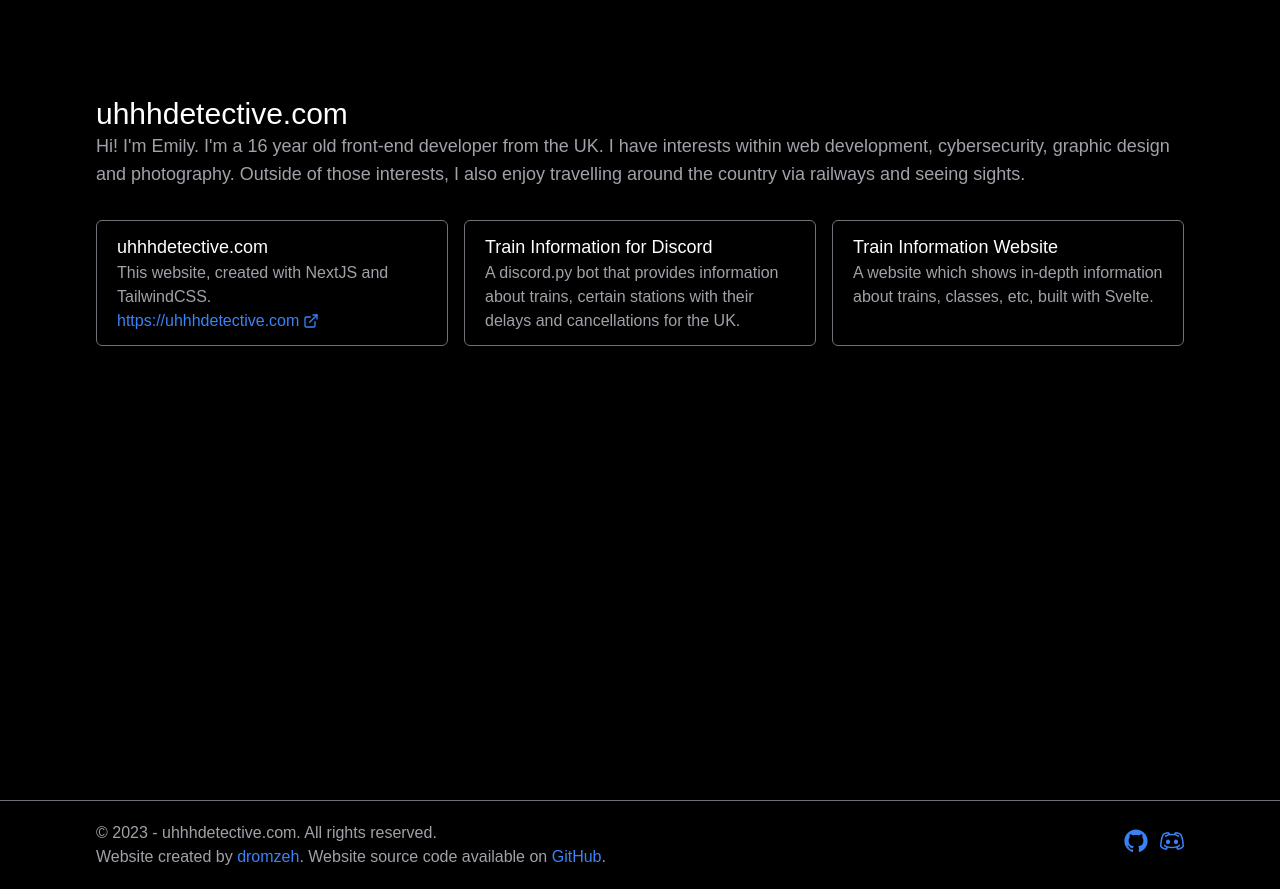
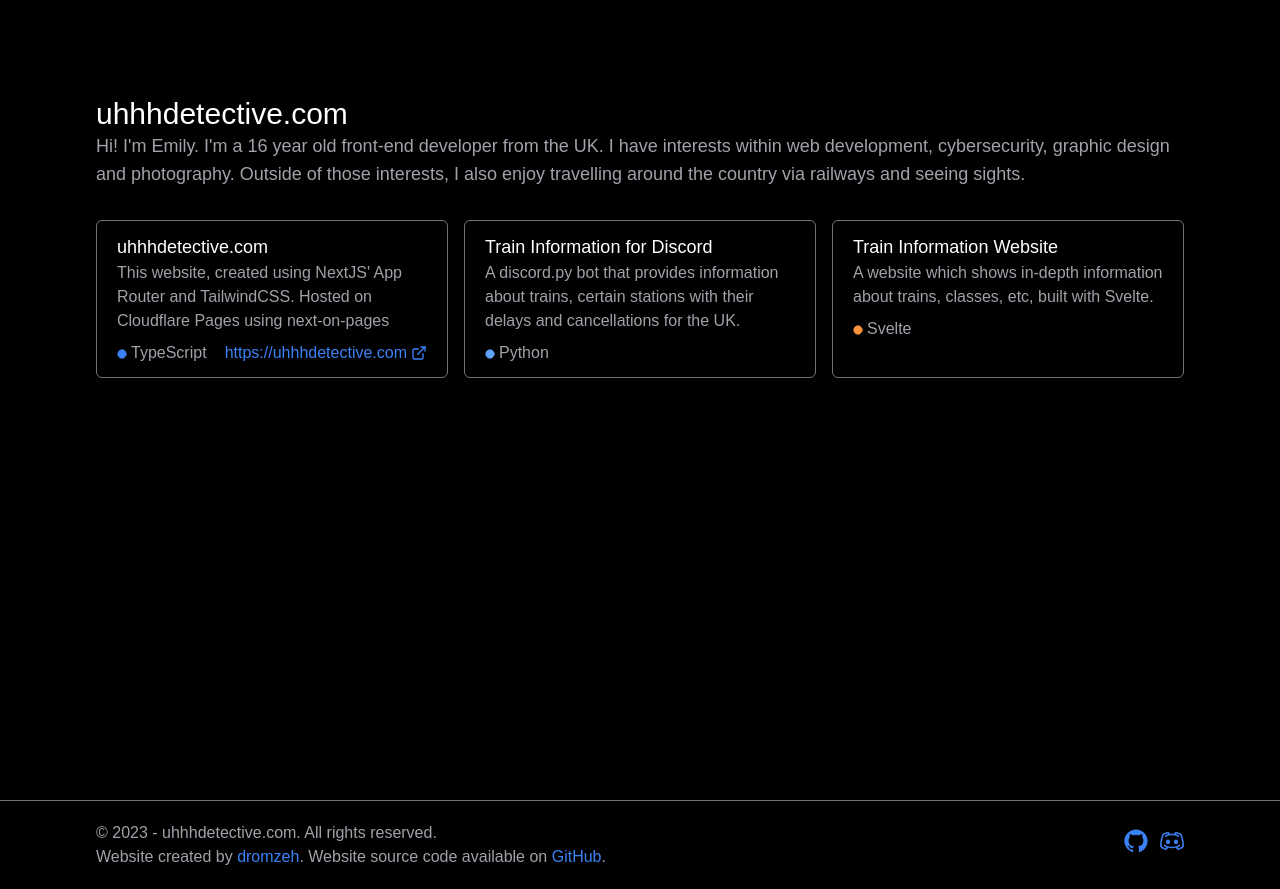
Before and after one commit to detectve/uhhhdetective.com, a Next.js app: page / in a window 1280 px wide. Built offline with nearby package versions, Linux system fonts and the light colour scheme; a web font is replaced by a local one.

Commit message:
project primaryLanguage

```diff
--- a/src/components/projects/projectItem.tsx
+++ b/src/components/projects/projectItem.tsx
@@ -1,14 +1,37 @@
 import { Project } from '@/interfaces/project'
 import Link from 'next/link'
-import { ExternalLink } from 'lucide-react'
+import { ExternalLink, Circle } from 'lucide-react'
 
 export function ProjectItem(project: Project) {
+    interface LanguageColors {
+        [key: string]: string
+    }
+
+    const languagesColor: LanguageColors = {
+        TypeScript: 'text-blue-500',
+        JavaScript: 'text-yellow-500',
+        Python: 'text-blue-400',
+        Svelte: 'text-orange-400',
+    }
+
     return (
         <div className="rounded-md border border-zinc-500 p-3 px-5 transition-colors hover:border-zinc-100">
-            <div>
+            <div className="mb-2">
                 <h1 className="text-lg">{project.name}</h1>
-                <h2 className="text-zinc-400">{project.description}</h2>
+                <p className="text-zinc-400">{project.description}</p>
             </div>
+            <div className="flex justify-between">
+                {project.primaryLanguage && (
+                    <p className="text-zinc-400 flex items-center">
+                        <span
+                            className={`${
+                                languagesColor[project.primaryLanguage]
+                            } transition-colors`}>
+                            <Circle className="inline-block mr-1" size={10} fill='currentColor' />
+                        </span>{' '}
+                        {project.primaryLanguage}
+                    </p>
+                )}
                 {project.url && (
                     <Link
                         href={project.url}
@@ -21,5 +44,6 @@ export function ProjectItem(project: Project) {
                     </Link>
                 )}
             </div>
+        </div>
     )
 }
--- a/src/data/projects.json
+++ b/src/data/projects.json
@@ -3,17 +3,20 @@
         {
             "id": 1,
             "name": "uhhhdetective.com",
-            "description": "This website, created with NextJS and TailwindCSS.",
+            "description": "This website, created using NextJS' App Router and TailwindCSS. Hosted on Cloudflare Pages using next-on-pages",
+            "primaryLanguage": "TypeScript",
             "url": "https://uhhhdetective.com"
         },
         {
             "id": 2,
             "name": "Train Information for Discord",
+            "primaryLanguage": "Python",
             "description": "A discord.py bot that provides information about trains, certain stations with their delays and cancellations for the UK. "
         },
         {
             "id": 3,
             "name": "Train Information Website",
+            "primaryLanguage": "Svelte",
             "description": "A website which shows in-depth information about trains, classes, etc, built with Svelte."
         }
     ]
--- a/src/interfaces/project.ts
+++ b/src/interfaces/project.ts
@@ -2,5 +2,6 @@ export interface Project {
     id: number
     name: string
     description: string
-    url?: string // optional url field as not all projects will have a url to link to
+    primaryLanguage?: string
+    url?: string
 }
```
Lines whose indentation alone changed are shown as unchanged.
